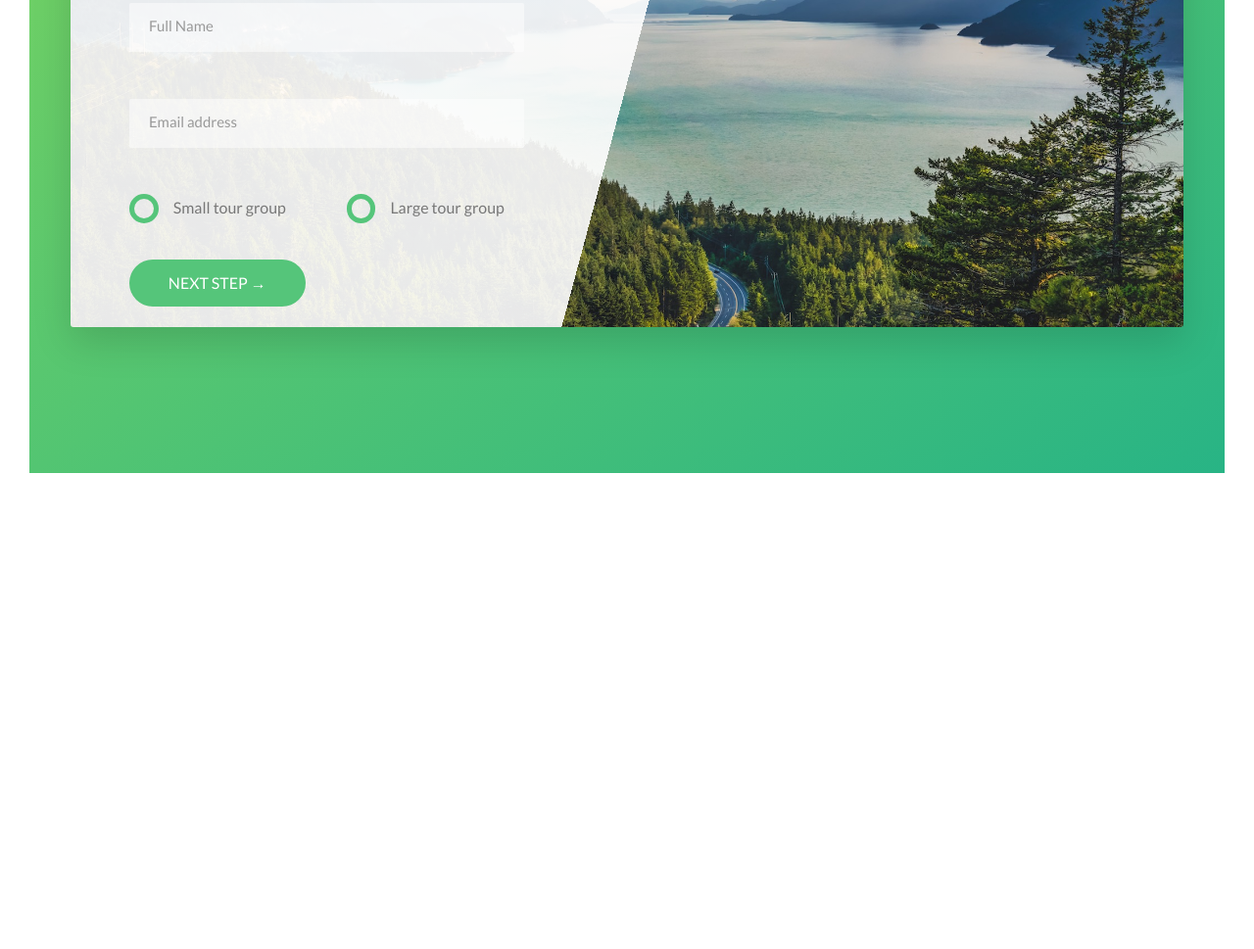
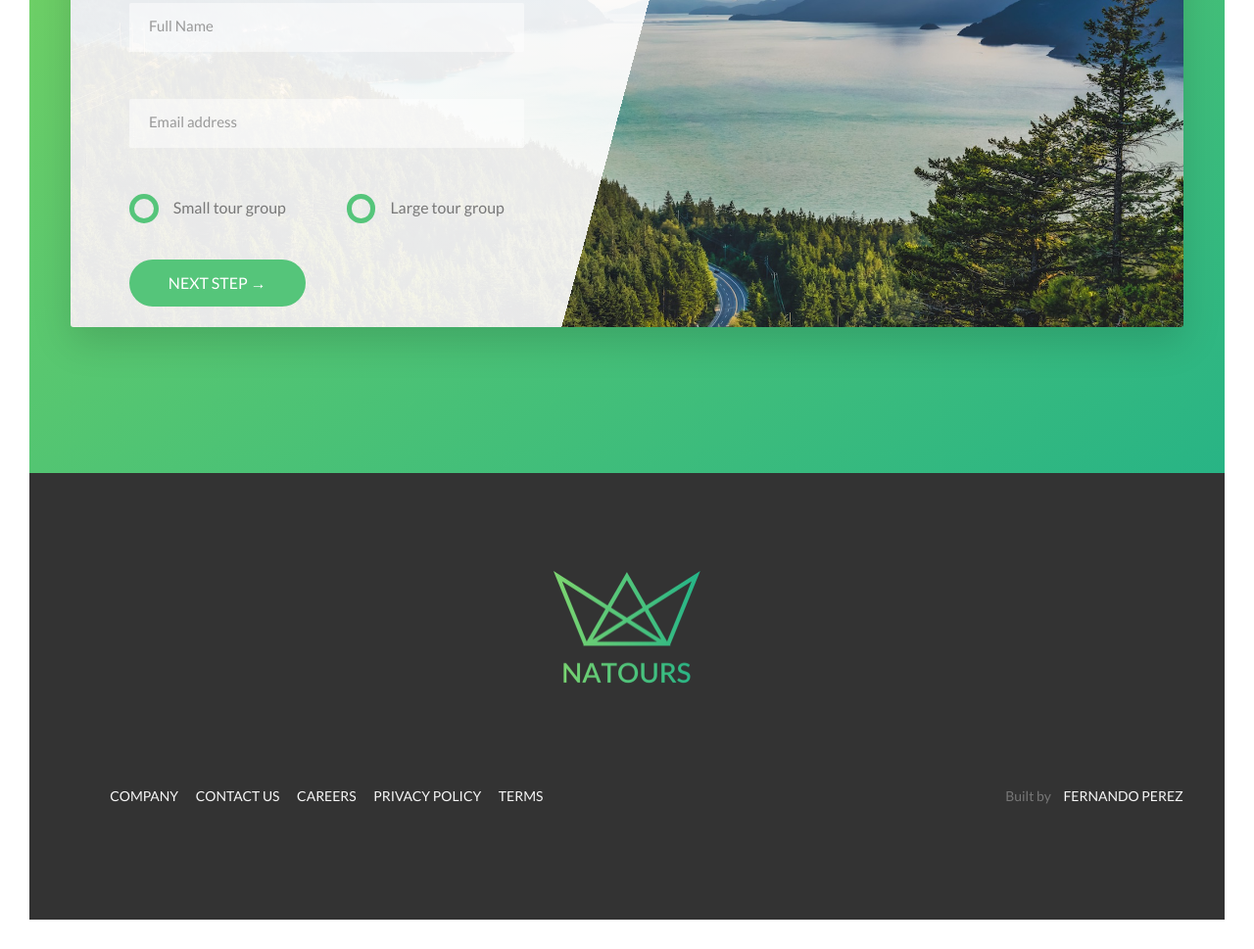
Before and after one commit to Ferperemero86/Nature-Tours, a website: page index.html in a window 1280 px wide. Shown: the part 5060-6029 px from the top of the page at 98% size. Before the commit the page ends 5573 px from the top, so only its background shows below. Drawn offline with nearby package versions, Linux system fonts and the light colour scheme.

Commit message:
Create footer

```diff
--- a/index.html
+++ b/index.html
@@ -303,5 +303,29 @@
 
   </main>
 
+  <footer class="footer">
+    <div class="footer__logo-box">
+      <img src="images/logo-green-2x.png" alt="Full logo" class="footer__logo">
+    </div>
+    <div class="row footer__row">
+      <div class="col-1-of-2">
+        <nav class="footer__navigation">
+          <ul class="footer__list">
+            <li class="footer__item"><a href="#" class="footer__link">Company</a></li>
+            <li class="footer__item"><a href="#" class="footer__link">Contact us</a></li>
+            <li class="footer__item"><a href="#" class="footer__link">Careers</a></li>
+            <li class="footer__item"><a href="#" class="footer__link">Privacy policy</a></li>
+            <li class="footer__item"><a href="#" class="footer__link">Terms</a></li>
+          </ul>
+        </nav>
+      </div>
+      <div class="col-1-of-2">
+        <p class="footer__copyright">
+          Built by <a href="#" class="footer__link">Fernando Perez</a>
+        </p>
+      </div>
+    </div>
+  </footer>
+
 </body>
 </html>
--- a/sass/abstracts/_variables.scss
+++ b/sass/abstracts/_variables.scss
@@ -14,6 +14,7 @@ $color-grey-light-2: #eee;
 
 $color-grey-dark: #777;
 $color-grey-dark-2: #999;
+$color-grey-dark-3: #333;
 
 $color-white: #fff;
 $color-black: #000;
--- /dev/null
+++ b/sass/layout/_footer.scss
@@ -0,0 +1,63 @@
+.footer {
+  background-color: $color-grey-dark-3;
+  padding: 10rem 0;
+  font-size: 1.4rem;
+
+  &__row {
+    overflow: hidden;
+  }
+
+  &__logo-box {
+    text-align: center;
+    margin-bottom: 8rem;
+  }
+
+  &__logo {
+    width: 15rem;
+  }
+
+  &__navigation {
+    float: left;
+  }
+
+  &__list {
+    list-style: none;
+  }
+
+  &__item {
+    display: inline-block;
+
+    &:not(:last-child) {
+      margin-right: 1.5rem;
+    }
+  }
+
+  &__link {
+
+    &:link,
+    &:visited {
+      color: $color-grey-light-1;
+      text-decoration: none;
+      text-transform: uppercase;
+      display: inline-block;
+      transition: all .2s;
+    }
+
+    &:hover,
+    &:active {
+      color: $color-primary;
+      box-shadow: 0 1rem 2rem rgba($color-black, .4);
+      transform: rotate(5deg) scale(1.3);
+    }
+
+  }
+
+  &__copyright {
+    float: right;
+
+    a {
+      margin-left: 1rem;
+    }
+  }
+
+}
--- a/sass/main.scss
+++ b/sass/main.scss
@@ -17,6 +17,7 @@
 
 @import "layout/grid";
 @import "layout/header";
+@import "layout/footer";
 
 @import "pages/home";
 
```
Also changed, not shown: css/style.css.
